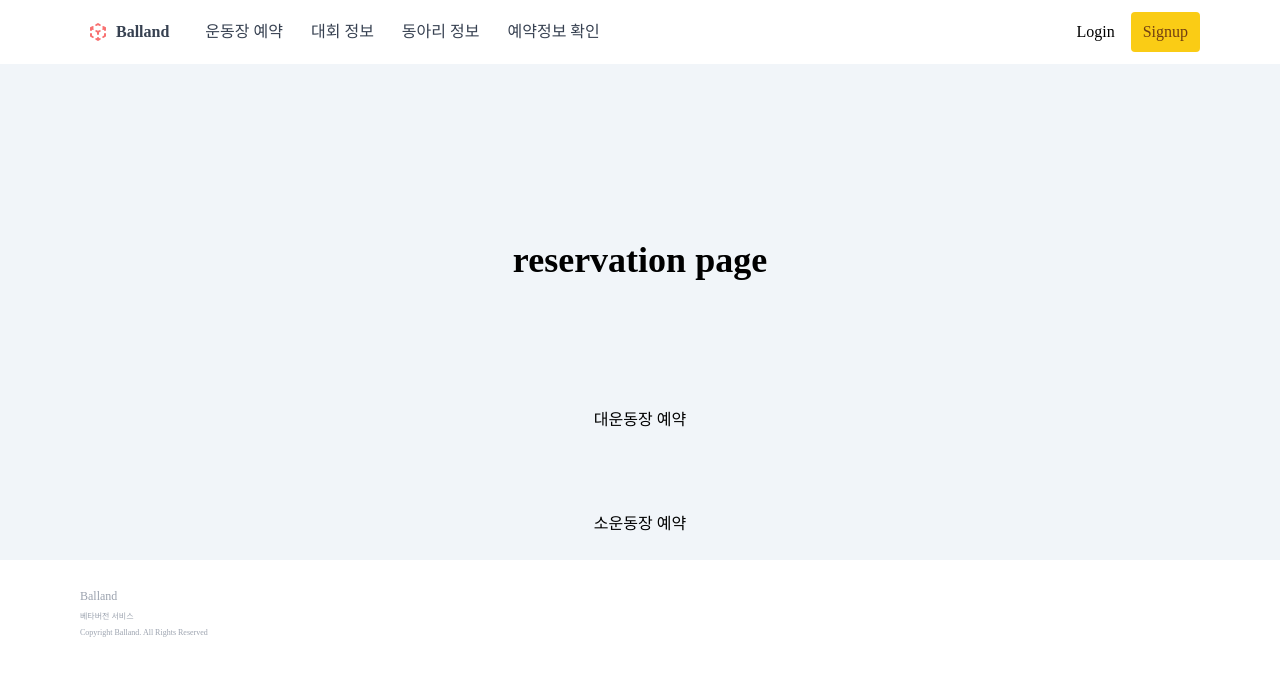
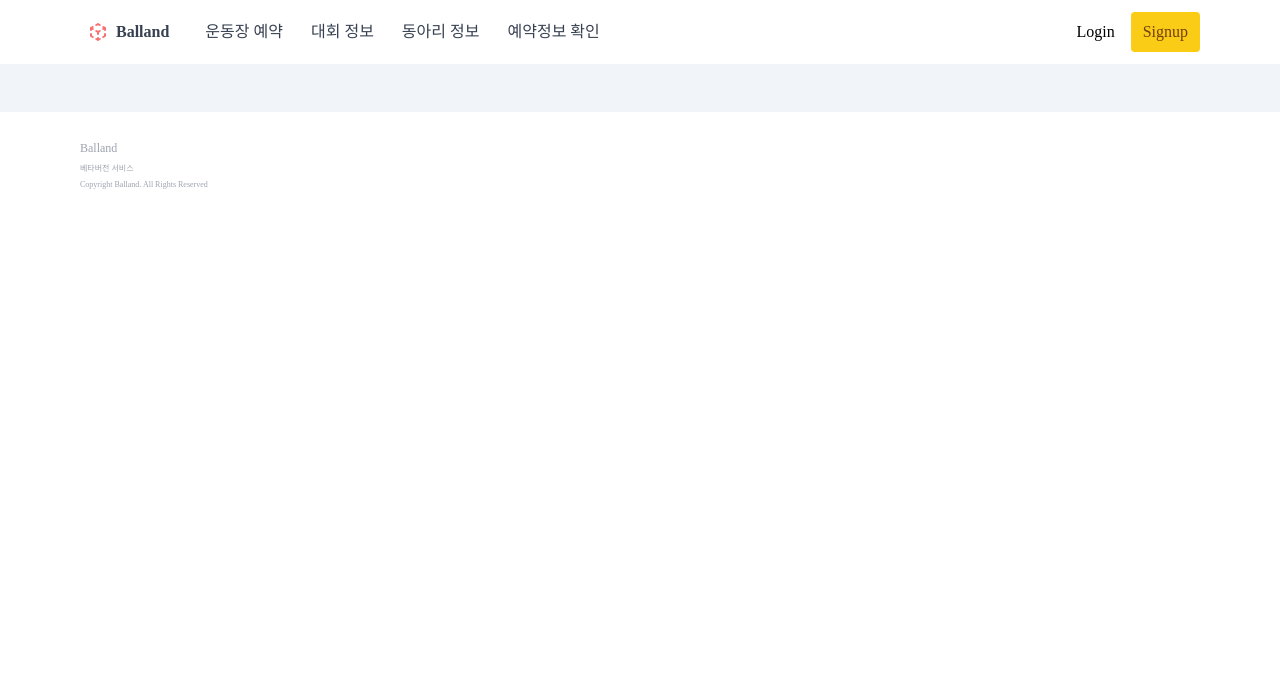
Before and after one commit to Ballandd/Balland_Web, a Next.js app in the folder balland/: page /checkreservation in a window 1280 px wide. Shown: the top 676 px of the page. Built offline with nearby package versions, Linux system fonts and the light colour scheme; no server answers; a web font is replaced by a local one.

Commit message:
Feat: 나의 예약 현황 페이지 세팅

```diff
--- a/balland/pages/checkreservation/index.jsx
+++ b/balland/pages/checkreservation/index.jsx
@@ -10,15 +10,7 @@ export default function Reservation() {
       </Head>
 
       {/* content goes here */}
-      <div className="py-32 text-center">
-        <div className="text-4xl font-extrabold">reservation page </div>
-      </div>
-      <div className="flex justify-center">
-        <Link href="/reservation/bigground">대운동장 예약</Link>
-      </div>
-      <div className="flex justify-center mt-20">
-        <Link href="/reservation/smallground">소운동장 예약</Link>
-      </div>
+
     </div>
   )
 }
```
